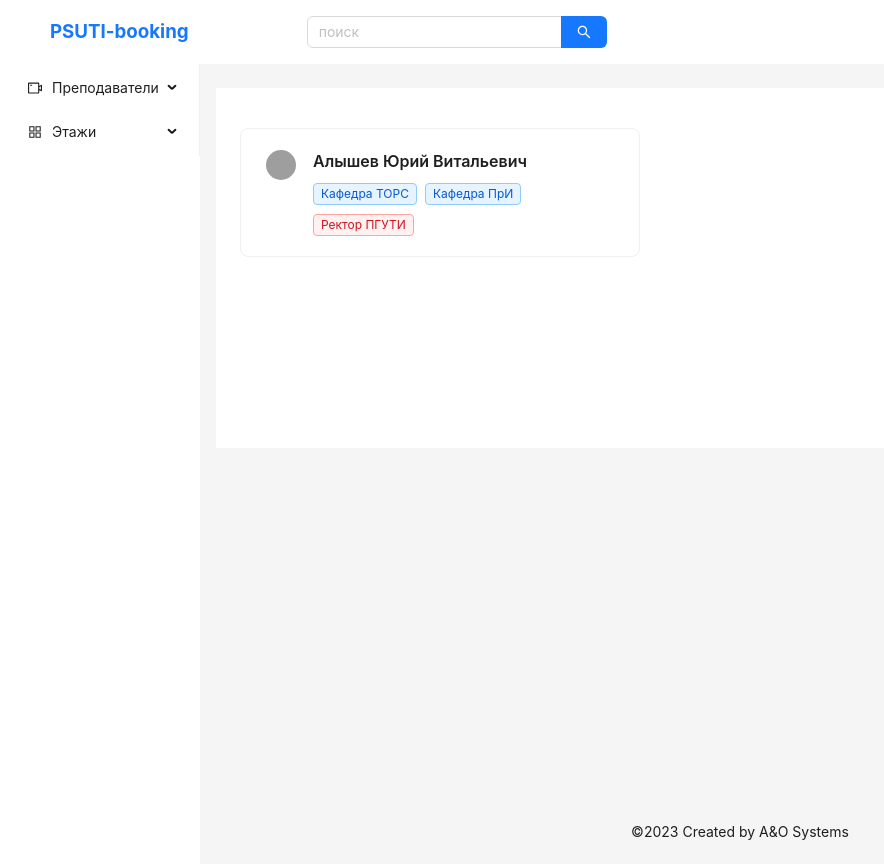
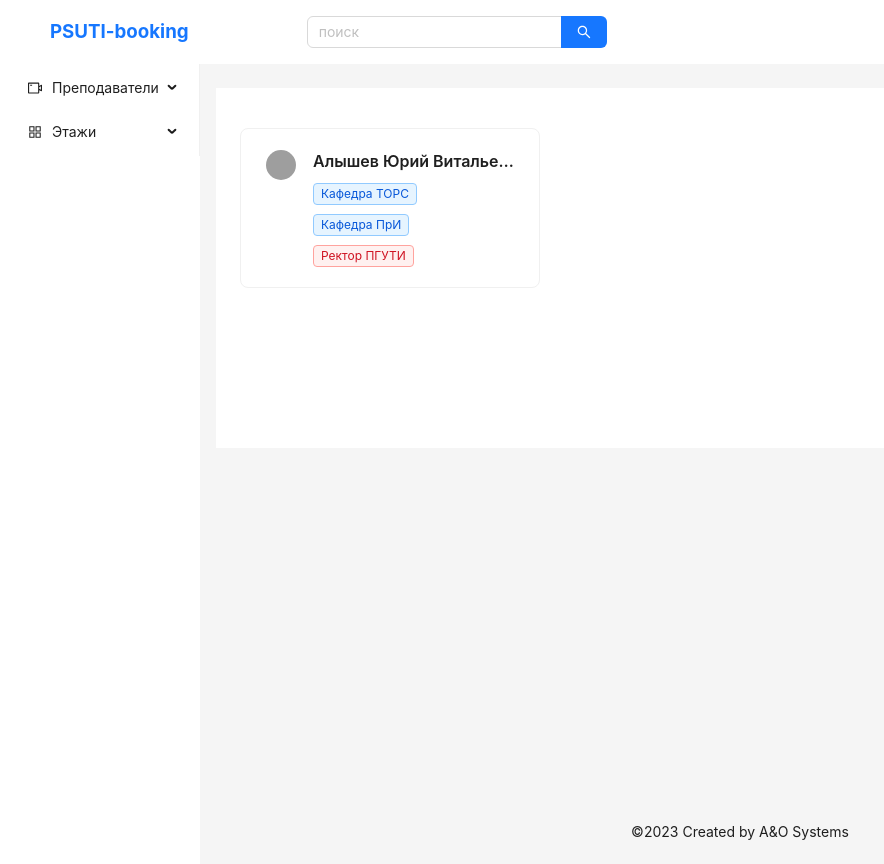
Before and after one commit to PSUTI-booking/site, a React (Create React App) app: page /cafedra/1 in a window 1280 px wide. Shown: the whole page, without its empty margins (0-884 px from the left). Built offline with nearby package versions, Linux system fonts and the light colour scheme; grey boxes are pictures that could not be loaded.

Commit message:
feat(*): fix layout

```diff
--- a/src/pages/UsersPage.tsx
+++ b/src/pages/UsersPage.tsx
@@ -4,7 +4,7 @@ import { Avatar, Card, Tag, Space } from "antd";
 export default function UsersPage() {
   return (
     <div>
-      <Card style={{ width: 400, marginTop: 16 }}>
+      <Card style={{ width: 300, marginTop: 16 }}>
         <Card.Meta
           avatar={<Avatar src="https://joesch.moe/api/v1/random?key=1" />}
           title="Алышев Юрий Витальевич"
```
